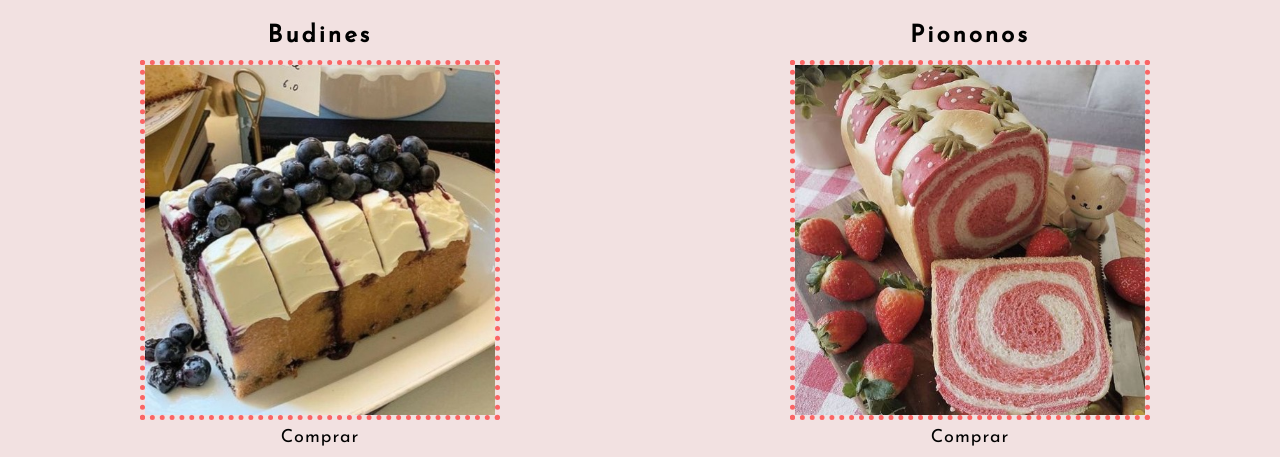
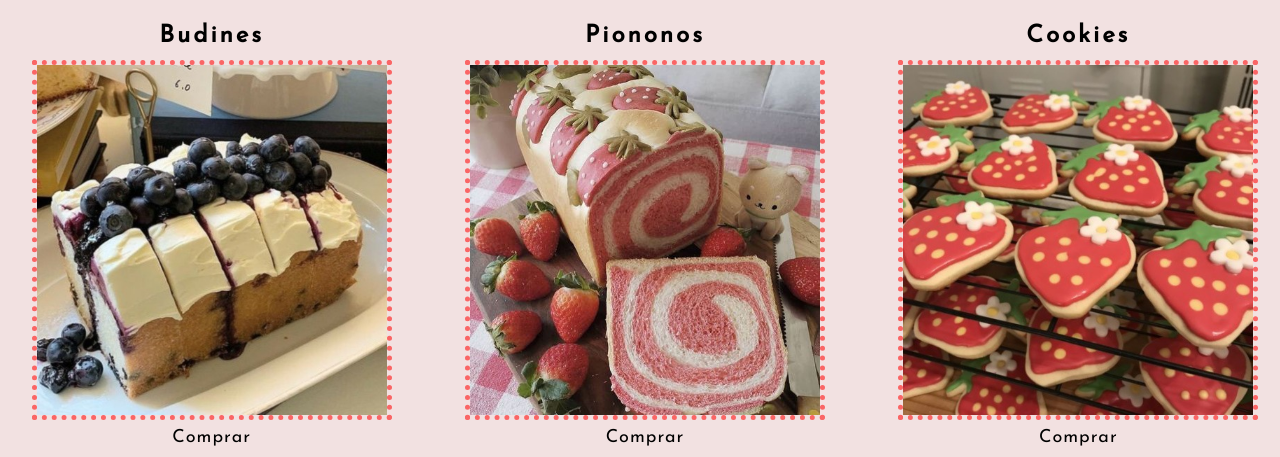
Before and after one commit to alegremeli/alegremelina, a plain HTML site: page secciones/tienda.html in a window 1280 px wide. Shown: the part 343-800 px from the top of the page. Drawn offline with nearby package versions, Linux system fonts and the light colour scheme.

Commit message:
cambios en imagenes tienda

```diff
--- a/style/estilos.css
+++ b/style/estilos.css
@@ -278,6 +278,11 @@ footer {
             grid-template-columns: repeat(2, 1fr);
             grid-template-rows: 1fr;
     }
+    .productosImg {
+        grid-template-columns: repeat(3, 1fr);
+        grid-template-rows: repeat(2, 1fr);
+
+    }
     }
 
     @media (min-width: 1400px) {
```
